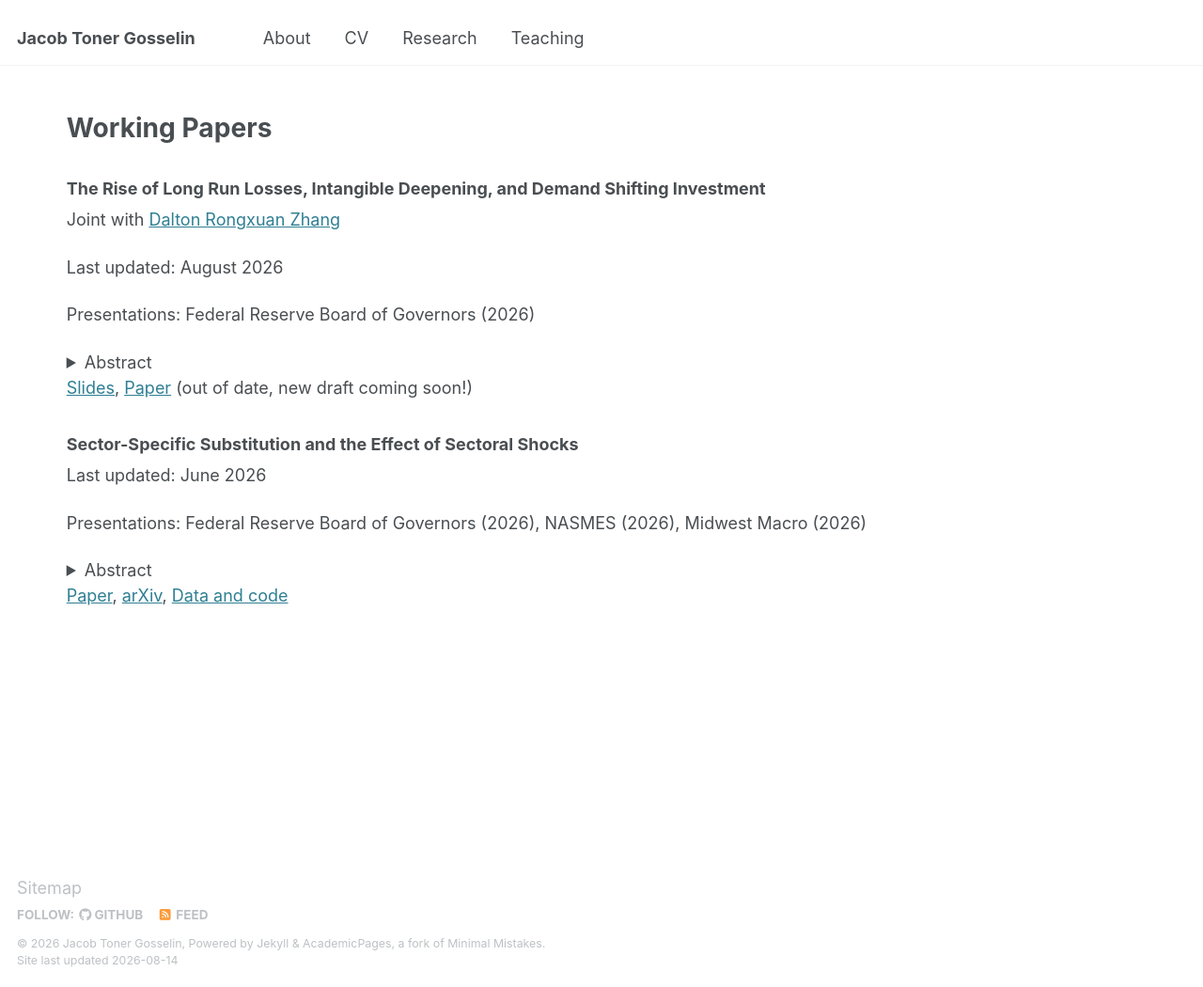
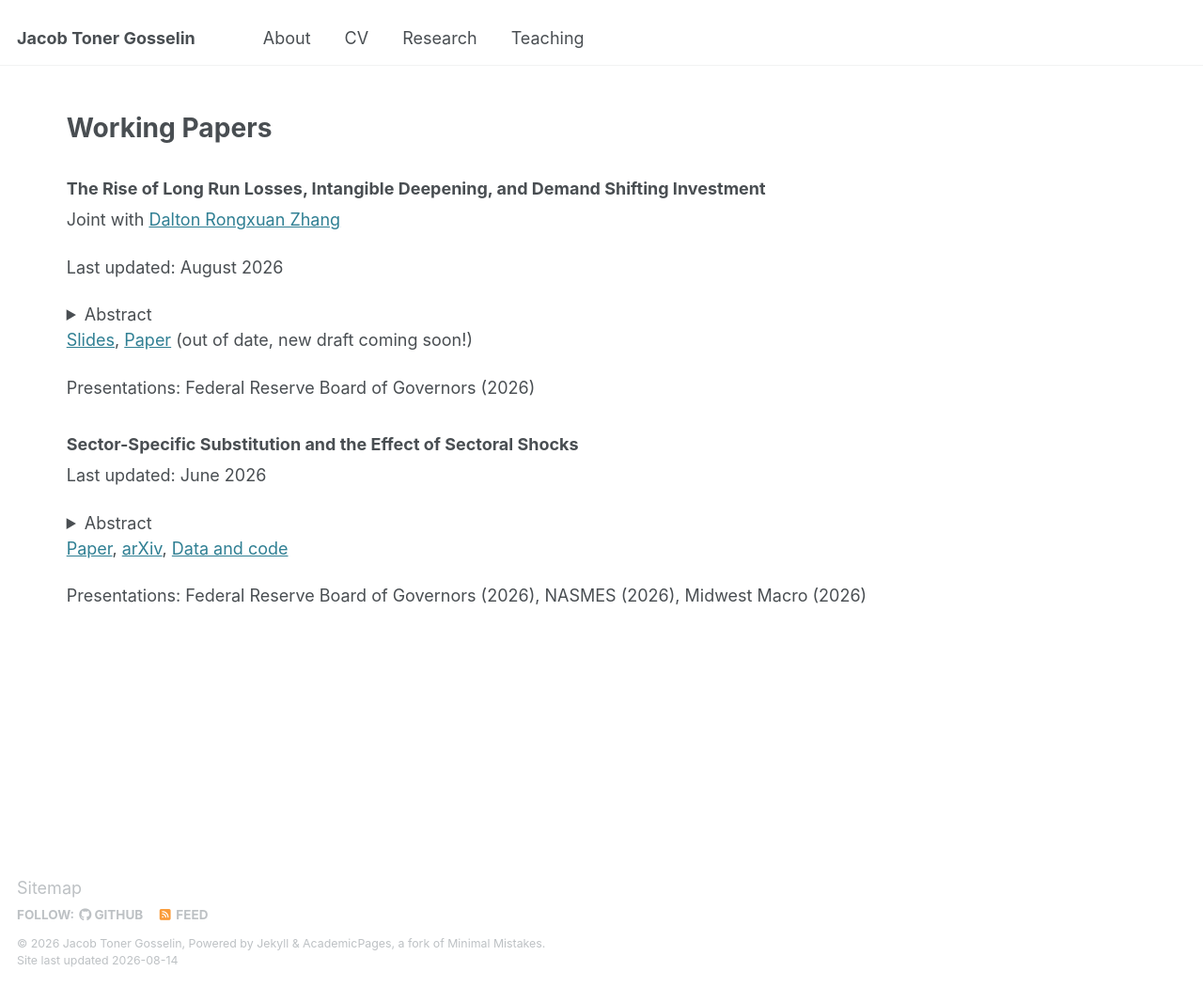
Before and after one commit to jacobgosselin/jacobgosselin.github.io, a Jekyll site: the page built from _pages/research.md, in a window 1280 px wide and 1050 px high. Shown: the whole window at 94% size. Built offline with Jekyll 4.4.1, drawn with Linux system fonts in a browser that asks for light colours; part of the change alters nothing that is shown.

Commit message:
formatting

```diff
--- a/_pages/research.md
+++ b/_pages/research.md
@@ -15,8 +15,6 @@ Joint with [Dalton Rongxuan Zhang](https://sites.google.com/view/daltonrxzhang/d
 
 Last updated: August 2026
 
-Presentations: Federal Reserve Board of Governors (2026)
-
 <details>
 <summary>Abstract</summary>
 <!-- <br> -->
@@ -26,11 +24,11 @@ In the universe of US public firms between 1980 and 2019, we find (1) a rise in
 
 [Slides](https://jacobgosselin.github.io/files/NegEarnings_DemandShifting_Slides.pdf), [Paper](https://jacobgosselin.github.io/files/NegEarnings_DemandShifting.pdf) (out of date, new draft coming soon!)
 
+Presentations: Federal Reserve Board of Governors (2026)
+
 ### Sector-Specific Substitution and the Effect of Sectoral Shocks
 
 Last updated: June 2026
-
-Presentations: Federal Reserve Board of Governors (2026), NASMES (2026), Midwest Macro (2026)
 
 <details>
 <summary>Abstract</summary>
@@ -40,3 +38,5 @@ How a shock to an individual sector propagates to the prices of other sectors an
 </details>
 
 [Paper](https://jacobgosselin.github.io/files/SectoralSubstitution.pdf), [arXiv](https://arxiv.org/abs/2502.07896), [Data and code](https://github.com/jacobgosselin/HeterogeousSectoralProduction)
+
+Presentations: Federal Reserve Board of Governors (2026), NASMES (2026), Midwest Macro (2026)
```
